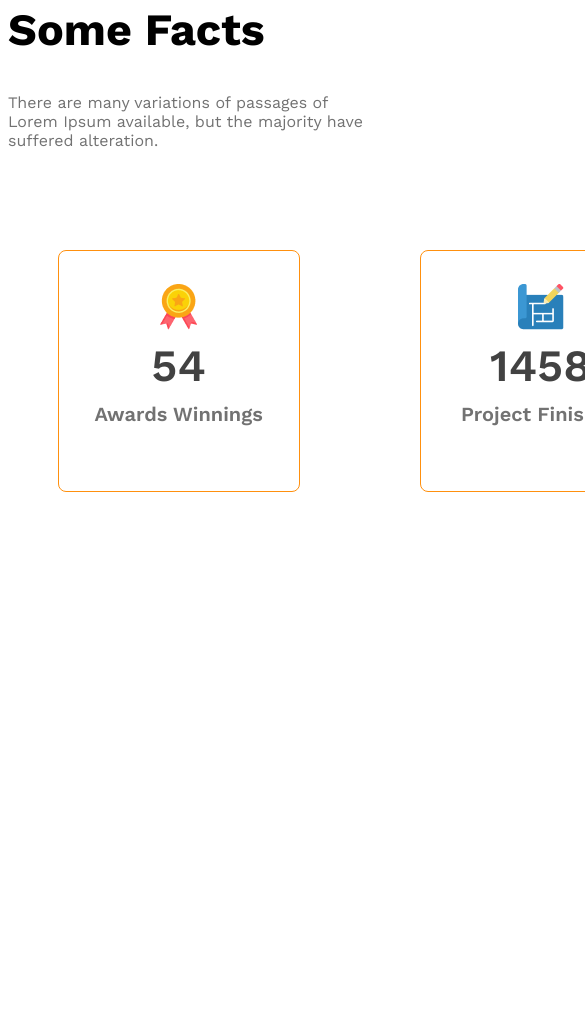
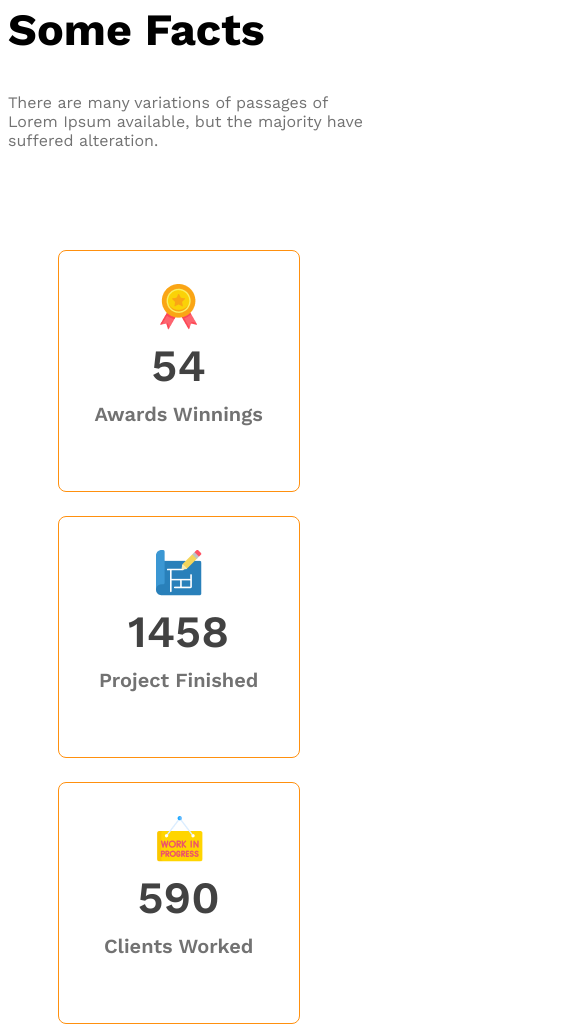
Before and after one commit to Biswa-Mitra-Barua/g3-architect-website, a plain HTML site: page index.html in a window 390 px wide. Shown: the part 3296-4323 px from the top of the page, 585 px wide, since content can reach past the window. Before the commit the page ends 3918 px from the top, so only its background shows below. Drawn offline with nearby package versions, Linux system fonts and the light colour scheme.

Commit message:
added some facts

```diff
--- a/styles/architects.css
+++ b/styles/architects.css
@@ -165,8 +165,11 @@ main>section{
   {
     flex-direction: column;
   }
-  .team-img-container{
+  .team-img-container, .facts-container{
     grid-template-columns: repeat(1,1fr);
+  }
+  .facts-container{
+    gap: 24px;
   }
 }
 @media screen and (min-width:576px) and (max-width:992px) {
```
Also changed, not shown: index.html (+2 -2 lines).
